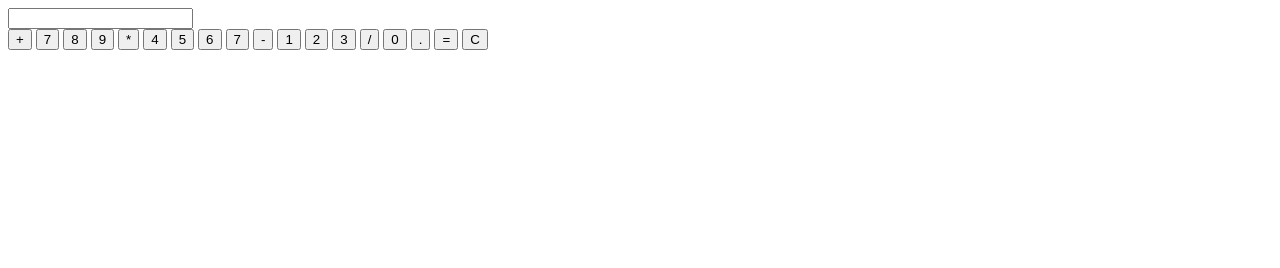
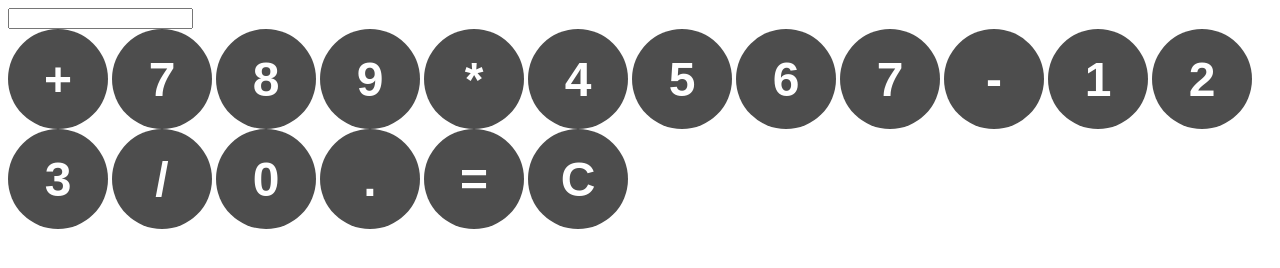
Before and after one commit to Roger-Josh/Calcuator, a plain HTML site: page index.html in a window 1280 px wide. Drawn offline with Linux system fonts and the light colour scheme.

Commit message:
second commit

```diff
--- a/styles.css
+++ b/styles.css
@@ -1,3 +1,11 @@
 button{
-    width: ;
+    width: 100px;
+    height: 100px;
+    border-radius: 50px;
+    border: none;
+    background-color: hsl(0, 0%, 30%);
+    color: white;
+    font-size: 3rem;
+    font-weight: bold;
+    cursor: pointer;
 }
```
